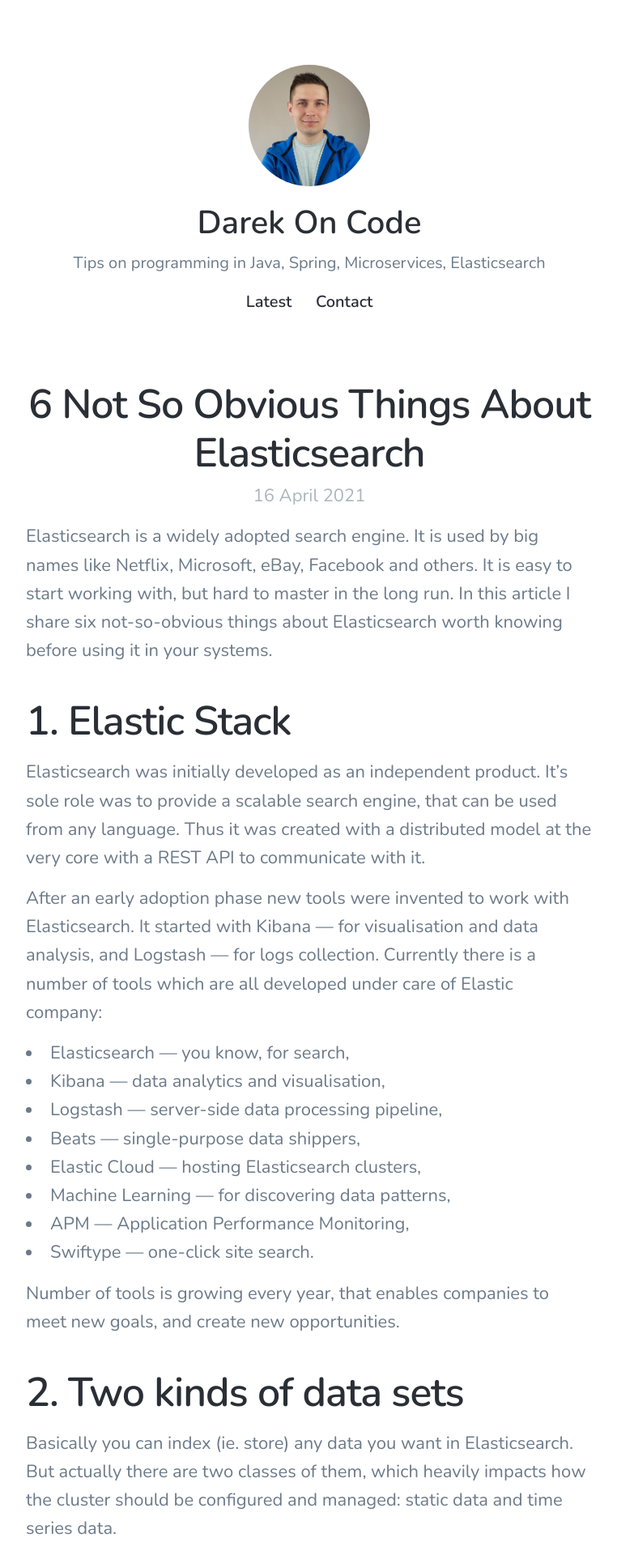
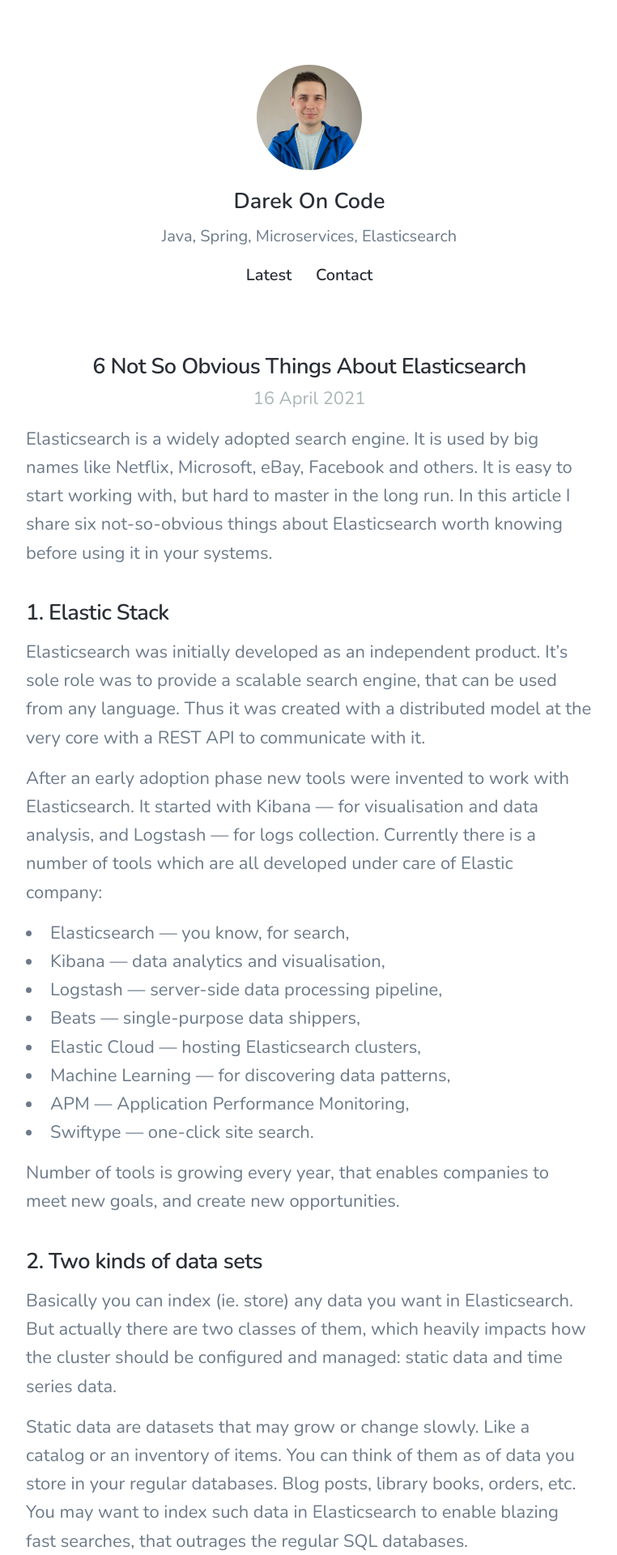
Before and after one commit to darek1024/darekoncode, a Jekyll site: the page built from _posts/2021-04-16-6-things-about-elasticsearch.md, in a window 1280 px wide. Shown: the top 1920 px of the page at 81% size, without its empty margins (258-1020 px from the left). Built offline with Jekyll 4.4.1, drawn with Linux system fonts in a browser that asks for light colours; nearby versions of some CDN libraries.

Commit message:
Simplify theme

```diff
--- a/_sass/_basic.scss
+++ b/_sass/_basic.scss
@@ -165,6 +165,9 @@
 }
 
 blockquote {
+	border-left: 3px solid grey;
+	padding-left: 20px;
+	font-style: italic;
 	margin-top: 15px;
 	font-family: $title-font;
 	font-size: $blockquote-small;
--- a/_sass/_includes/_content.scss
+++ b/_sass/_includes/_content.scss
@@ -76,8 +76,17 @@
 			margin: 30px auto;
 		}
 
+		@include mq(tabletl) {
+			max-width: 75%;
+		}
+
 		@include mq(laptop) {
+			max-width: 70%;
 			margin: 40px auto;
+		}
+
+		@include mq(desktop) {
+			max-width: 65%;
 		}
 	}
 
--- a/_sass/_includes/_header.scss
+++ b/_sass/_includes/_header.scss
@@ -25,12 +25,12 @@
 	display: block;
 	margin: 0 auto 20px;
 	border-radius: 100%;
-	width: 100px;
+	width: 70px;
 	overflow: hidden;
 	margin-bottom: 20px;
 
 	@include mq(tabletp) {
-		width: 150px;
+		width: 130px;
 		margin-bottom: 25px;
 	}
 
--- a/_sass/_includes/_listing.scss
+++ b/_sass/_includes/_listing.scss
@@ -25,7 +25,7 @@
 }
 
 .listing-post__header {
-	text-align: center;
+	/*text-align: center;*/
 }
 
 .listing-post__image {
```
Also changed, not shown: _data/settings.yml (+10 -10 lines), index.html (+0 -9 lines).
